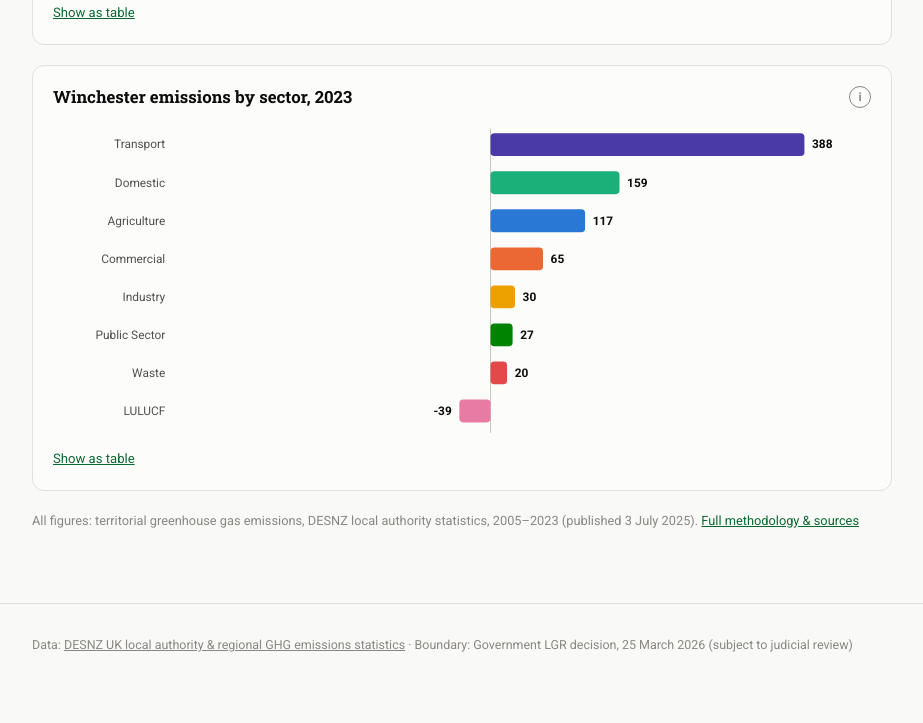
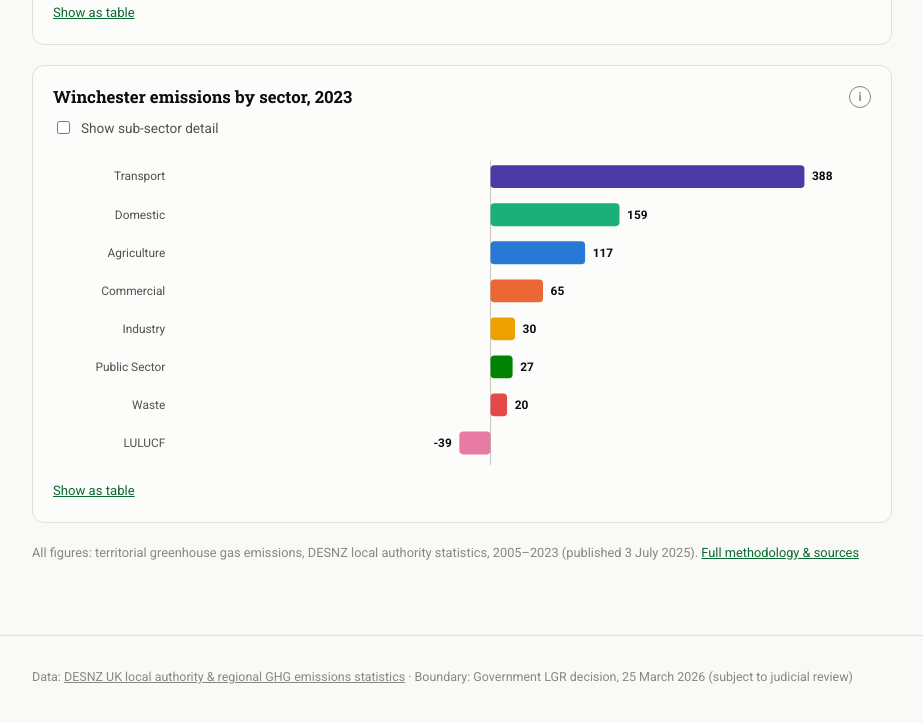
Before and after one commit to garethj/mid-hampshire-emissions, a plain HTML site: page index.html in a window 1280 px wide. Shown: the part 893-1616 px from the top of the page, without its empty margins (178-1101 px from the left). Drawn offline with Linux system fonts and the light colour scheme.

Commit message:
Add sub-sector detail toggle to the sector chart
Adds a "Show sub-sector detail" checkbox on the sector chart card
that expands each sector into its DESNZ sub-sectors (e.g. Transport
into road/rail, Domestic into gas/electricity/other), using the
already-downloaded subsector_detail_latest_year data. Only available
in the latest-year view, since sub-sector figures are published for
the latest year only — the control disables and resets itself when
historical trend view is selected.

Co-Authored-By: Claude Sonnet 5 <noreply@anthropic.com>
Claude-Session: https://claude.ai/code/session_01RKfrKMFLXoRnF5RS3xGqDJ

```diff
--- a/assets/css/style.css
+++ b/assets/css/style.css
@@ -159,6 +159,13 @@ main.wrap { padding-top: 24px; padding-bottom: 40px; }
 .chart-wrap { width: 100%; overflow-x: auto; }
 .chart-wrap svg { display: block; width: 100%; height: auto; }
 
+/* ---------- Sector detail toggle ---------- */
+.sector-detail-row { margin: -2px 0 10px; }
+.detail-toggle { display: inline-flex; align-items: center; gap: 8px; font-size: 0.85rem; color: var(--text-secondary); cursor: pointer; }
+.detail-toggle input { accent-color: var(--brand); cursor: pointer; }
+.sector-detail-row.is-disabled .detail-toggle { opacity: 0.45; cursor: not-allowed; }
+.sector-detail-row.is-disabled .detail-toggle input { cursor: not-allowed; }
+
 /* ---------- Table toggle & table view ---------- */
 .table-toggle {
   font: inherit; font-size: 0.82rem; color: var(--brand); background: none; border: none;
--- a/assets/js/app.js
+++ b/assets/js/app.js
@@ -7,6 +7,7 @@
   let currentRegion = "winchester";
   let currentMetric = "total"; // "total" | "per_capita"
   let currentView = "latest"; // "latest" | "historical"
+  let currentDetail = false; // show sector chart as sub-sectors (latest view only)
   let tooltipEl = null;
 
   const REGION_LABEL = {
@@ -156,6 +157,35 @@
     const yd = DATA.regions[regionKey].years[year];
     const raw = yd.sectors_kt_co2e[sector];
     return metric === "total" ? raw : raw / yd.population_thousands;
+  }
+
+  // Sub-sector detail only exists for the latest year (DATA.subsector_detail_latest_year),
+  // grouped by parent sector (in SECTOR_ORDER) and sorted by magnitude within each sector.
+  function sectorSubrows(regionKey, ly, metric) {
+    const detailBySector = DATA.subsector_detail_latest_year[regionKey];
+    const population = DATA.regions[regionKey].years[ly].population_thousands;
+    const rows = [];
+    SECTOR_ORDER.forEach((sector, i) => {
+      const subs = detailBySector[sector] || {};
+      const subRows = Object.keys(subs).map(name => ({
+        name: name,
+        sector: sector,
+        value: metric === "total" ? subs[name] : subs[name] / population,
+        slot: i + 1
+      })).sort((a, b) => Math.abs(b.value) - Math.abs(a.value));
+      rows.push(...subRows);
+    });
+    return rows;
+  }
+
+  // Sub-sector names repeat their parent sector's name as a prefix (e.g. "Agriculture
+  // Livestock", "LULUCF Net Emissions: Forestry") — strip it for the chart row label
+  // since the row is already colour-coded by sector; full names still appear in the table.
+  function shortSubsectorLabel(sector, name) {
+    let label = name;
+    if (label.startsWith(sector + " ")) label = label.slice(sector.length + 1);
+    if (sector === "LULUCF") label = label.replace(/^Net Emissions:\s*/, "");
+    return label.replace(/'/g, "");
   }
 
   // ---------------- KPI tiles ----------------
@@ -525,6 +555,15 @@
     const metric = currentMetric;
     const view = currentView;
 
+    // Sub-sector detail only exists for the latest year, so disable it whenever the
+    // historical view is active (and force it off so the toggle doesn't lie about state).
+    const detailAvailable = view === "latest";
+    if (!detailAvailable) currentDetail = false;
+    const detailToggle = document.getElementById("sector-detail-toggle");
+    detailToggle.checked = currentDetail;
+    detailToggle.disabled = !detailAvailable;
+    document.getElementById("sector-detail-row").classList.toggle("is-disabled", !detailAvailable);
+
     const metricLabel = metric === "total" ? "emissions by sector" : "emissions per person by sector";
     document.getElementById("sector-chart-title").textContent =
       REGION_LABEL[regionKey] + " " + metricLabel + ", " + (view === "historical" ? (DATA.meta.years[0] + "–" + ly) : ly);
@@ -532,17 +571,22 @@
     if (view === "historical") {
       buildSectorChartHistorical(container, regionKey, metric);
     } else {
-      buildSectorChartLatest(container, regionKey, ly, metric);
+      buildSectorChartLatest(container, regionKey, ly, metric, currentDetail);
     }
   }
 
-  function buildSectorChartLatest(container, regionKey, ly, metric) {
-    const rows = SECTOR_ORDER.map((s, i) => ({ name: s, value: sectorMetricValue(regionKey, ly, s, metric), slot: i + 1 }))
-      .sort((a, b) => b.value - a.value);
+  function buildSectorChartLatest(container, regionKey, ly, metric, detail) {
+    const rows = detail
+      ? sectorSubrows(regionKey, ly, metric)
+      : SECTOR_ORDER.map((s, i) => ({ name: s, value: sectorMetricValue(regionKey, ly, s, metric), slot: i + 1 }))
+          .sort((a, b) => b.value - a.value);
 
     const W = 860;
-    const rowH = 34, gap = 6;
-    const M = { top: 10, right: 70, bottom: 10, left: 130 };
+    const rowH = detail ? 26 : 34;
+    const gap = detail ? 3 : 6;
+    const barH = detail ? 18 : 24;
+    const labelFontSize = detail ? "11" : "12.5";
+    const M = { top: 10, right: 70, bottom: 10, left: detail ? 185 : 130 };
     const plotW = W - M.left - M.right;
     const H = M.top + M.bottom + rows.length * (rowH + gap);
 
@@ -561,11 +605,10 @@
       const barW = xScale(r.value);
       const barX = r.value >= 0 ? zeroX : zeroX + barW;
       const color = seriesColor(r.slot);
-      const barH = 24;
       const barY = y + (rowH - barH) / 2;
 
-      const label = el("text", { x: M.left - 12, y: y + rowH / 2 + 4, "text-anchor": "end", "font-size": "12.5", fill: cssVar("--text-secondary") }, svg);
-      label.textContent = r.name;
+      const label = el("text", { x: M.left - 12, y: y + rowH / 2 + 4, "text-anchor": "end", "font-size": labelFontSize, fill: cssVar("--text-secondary") }, svg);
+      label.textContent = detail ? shortSubsectorLabel(r.sector, r.name) : r.name;
 
       const rect = el("rect", {
         x: barX, y: barY, width: Math.abs(barW), height: barH, rx: "4",
@@ -575,20 +618,20 @@
 
       const valX = r.value >= 0 ? barX + Math.abs(barW) + 8 : barX - 8;
       const valAnchor = r.value >= 0 ? "start" : "end";
-      const valText = el("text", { x: valX, y: y + rowH / 2 + 4, "text-anchor": valAnchor, "font-size": "12.5", "font-weight": "700", fill: cssVar("--text-primary") }, svg);
+      const valText = el("text", { x: valX, y: y + rowH / 2 + 4, "text-anchor": valAnchor, "font-size": labelFontSize, "font-weight": "700", fill: cssVar("--text-primary") }, svg);
       valText.textContent = fmtAxisValue(metric, r.value);
 
       rect.addEventListener("pointerenter", () => rect.setAttribute("opacity", "0.82"));
       rect.addEventListener("pointerleave", () => { rect.setAttribute("opacity", "1"); hideTooltip(); });
       rect.addEventListener("pointermove", (ev) => {
         showTooltip(ev.clientX, ev.clientY, (tt) => {
-          ttTitle(tt, r.name);
+          ttTitle(tt, detail ? (r.sector + " — " + shortSubsectorLabel(r.sector, r.name)) : r.name);
           ttRow(tt, color, ly + "", fmtValue(metric, r.value) + " " + unitLabel(metric));
         });
       });
     });
 
-    buildSectorTableLatest(regionKey, ly, rows, metric);
+    buildSectorTableLatest(regionKey, ly, rows, metric, detail);
   }
 
   function buildSectorChartHistorical(container, regionKey, metric) {
@@ -668,20 +711,24 @@
     buildSectorTableHistorical(regionKey, years, series, metric);
   }
 
-  function buildSectorTableLatest(regionKey, ly, rows, metric) {
+  function buildSectorTableLatest(regionKey, ly, rows, metric, detail) {
     const wrap = document.getElementById("sector-table");
     clearNode(wrap);
     const table = document.createElement("table");
     table.className = "data-table";
     const thead = document.createElement("thead");
     const htr = document.createElement("tr");
-    ["Sector", unitLabel(metric) + " (" + ly + ")"].forEach(h => { const th = document.createElement("th"); th.textContent = h; htr.appendChild(th); });
+    const headers = detail
+      ? ["Sector", "Sub-sector", unitLabel(metric) + " (" + ly + ")"]
+      : ["Sector", unitLabel(metric) + " (" + ly + ")"];
+    headers.forEach(h => { const th = document.createElement("th"); th.textContent = h; htr.appendChild(th); });
     thead.appendChild(htr);
     table.appendChild(thead);
     const tbody = document.createElement("tbody");
     rows.forEach(r => {
       const tr = document.createElement("tr");
-      [r.name, fmtValue(metric, r.value)].forEach(v => { const td = document.createElement("td"); td.textContent = v; tr.appendChild(td); });
+      const cells = detail ? [r.sector, r.name, fmtValue(metric, r.value)] : [r.name, fmtValue(metric, r.value)];
+      cells.forEach(v => { const td = document.createElement("td"); td.textContent = v; tr.appendChild(td); });
       tbody.appendChild(tr);
     });
     table.appendChild(tbody);
@@ -735,7 +782,7 @@
       title: "Emissions by sector",
       body: [
         "Territorial emissions split by the eight DESNZ sectors (Agriculture, Commercial, Domestic, Industry, LULUCF, Public Sector, Transport, Waste), each summed across their sub-sectors and gases.",
-        "Use the control panel above to switch between totals and per-capita figures, and between a latest-year snapshot and each sector's trend since 2005.",
+        "Use the control panel above to switch between totals and per-capita figures, and between a latest-year snapshot and each sector's trend since 2005. In the latest-year view, tick “Show sub-sector detail” to break each sector down further (e.g. Transport into road, rail and other) — sub-sector figures are only published for the latest year, so this detail isn't available in the historical trend view.",
         "LULUCF (land use, land-use change and forestry) is usually negative — it represents a net carbon sink from woodland, hedgerows and soils, which subtracts from the total rather than adding to it.",
         "For Mid-Hampshire, each sector is the sum of that sector's figure across the four constituent districts."
       ]
@@ -798,7 +845,6 @@
     { tag: "More regions", title: "Build-your-own region", body: "Let anyone tick any combination of current districts and get an instant combined chart — useful if boundaries change again, or to test other groupings." },
     { tag: "Accuracy", title: "Correct for the 11 parishes", body: "Use 2021 Census parish population/dwelling counts to pro-rate the small area moving from Mid-Hampshire to neighbouring unitaries, instead of using whole districts." },
     { tag: "Targets", title: "Compare against a net-zero pathway", body: "Add a target trajectory line — e.g. the Tyndall Centre's local carbon budget, or a locally agreed net-zero target — so the trend can be read against what's actually needed." },
-    { tag: "Detail", title: "Sub-sector drill-down", body: "The source data goes one level deeper than sector (e.g. within Transport: road transport, railways, aviation). Already downloaded, not yet surfaced." },
     { tag: "Other data", title: "Renewable energy generation", body: "DESNZ also publishes local renewable electricity generation by type and capacity — could sit alongside emissions as a second dashboard." },
     { tag: "Other data", title: "Housing & retrofit (EPC data)", body: "Energy Performance Certificate data by district could show housing stock efficiency and retrofit progress, relevant to the large Domestic sector." },
     { tag: "Other data", title: "Transport specifics", body: "EV charge-point density, ULEV registrations and active travel mode share — useful given transport is the single largest sector here." },
@@ -869,6 +915,11 @@
       btn.addEventListener("click", () => setView(btn.dataset.view));
     });
 
+    document.getElementById("sector-detail-toggle").addEventListener("change", (ev) => {
+      currentDetail = ev.target.checked;
+      buildSectorChart(currentRegion);
+    });
+
     document.querySelectorAll(".info-btn, .link-btn[data-info]").forEach(btn => {
       btn.addEventListener("click", () => openModal(btn.dataset.info));
     });
--- a/index.html
+++ b/index.html
@@ -78,6 +78,12 @@
         <h2 id="sector-chart-title">Winchester emissions by sector, 2023</h2>
         <button class="info-btn" data-info="sector-chart" aria-label="About this chart">i</button>
       </div>
+      <div class="sector-detail-row" id="sector-detail-row">
+        <label class="detail-toggle">
+          <input type="checkbox" id="sector-detail-toggle">
+          <span>Show sub-sector detail</span>
+        </label>
+      </div>
       <div class="chart-wrap" id="sector-chart"></div>
       <button class="table-toggle" data-target="sector-table">Show as table</button>
       <div class="table-scroll is-hidden" id="sector-table"></div>
```
